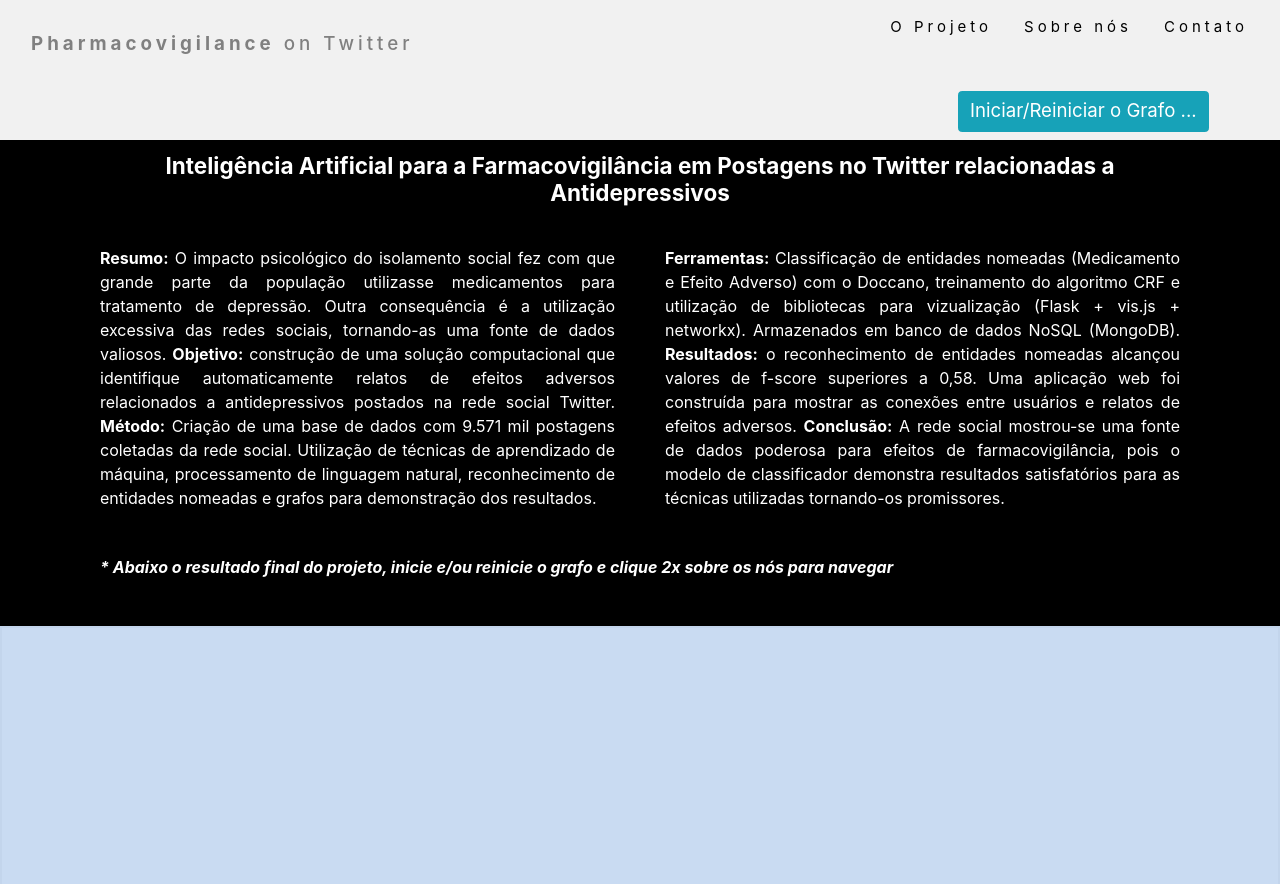
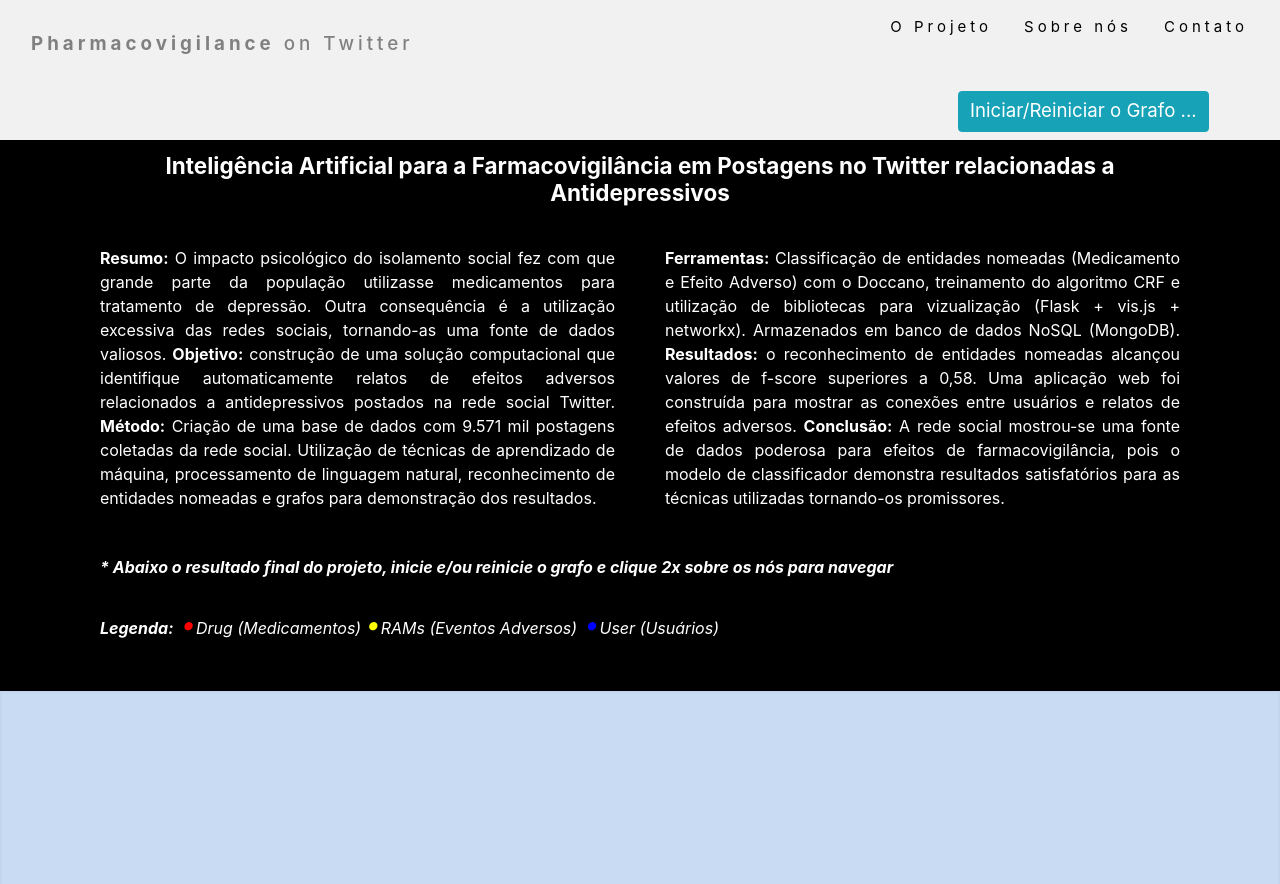
Before and after one commit to Pharmacovigilance-on-Twitter/adr-ner-visualization, a Flask app: page / in a window 1280 px wide. Shown: the top 884 px of the page. Run offline with Flask 2, Linux system fonts and the light colour scheme; some libraries are stand-ins or nearby versions; some web fonts are replaced.

Commit message:
update 29-09-21

```diff
--- a/templates/layouts/index.html
+++ b/templates/layouts/index.html
@@ -66,9 +66,13 @@
                 </p>
             </div>
         </div>
+
         <div>
             <p style="text-align: justify; margin: 20px 100px 25px 100px; font-size: 12pt;">
-                <i><b> * Abaixo o resultado final do projeto, inicie e/ou reinicie o grafo e clique 2x sobre os nós para navegar </i></b>
+                <i><b>* Abaixo o resultado final do projeto, inicie e/ou reinicie o grafo e clique 2x sobre os nós para navegar </i></b>
+            </p>
+            <p style="text-align: start; margin: 20px 100px 25px 100px; font-size: 12pt;">
+                <i><b>Legenda:</b><span id="drug"> &#8226;</span>Drug (Medicamentos) <span id="adr"> &#8226;</span>RAMs (Eventos Adversos)<span id="user"> &#8226;</span>User (Usuários)</i>
             </p> <br>
         </div>
     </div>
--- a/templates/static/css/style.css
+++ b/templates/static/css/style.css
@@ -197,3 +197,20 @@ div.outerBorder {
     height: 300px;
     background: #fff;
 }
+
+span#drug {
+    content: "\2022";
+    font-size: 20pt;
+    color: red;
+  }
+
+span#adr {
+    content: "\2022";
+    font-size: 20pt;
+    color: yellow;
+  }
+span#user {
+    content: "\2022";
+    font-size: 20pt;
+    color: blue;
+  }
```
Also changed, not shown: templates/static/images/Legend.jpg (added).
